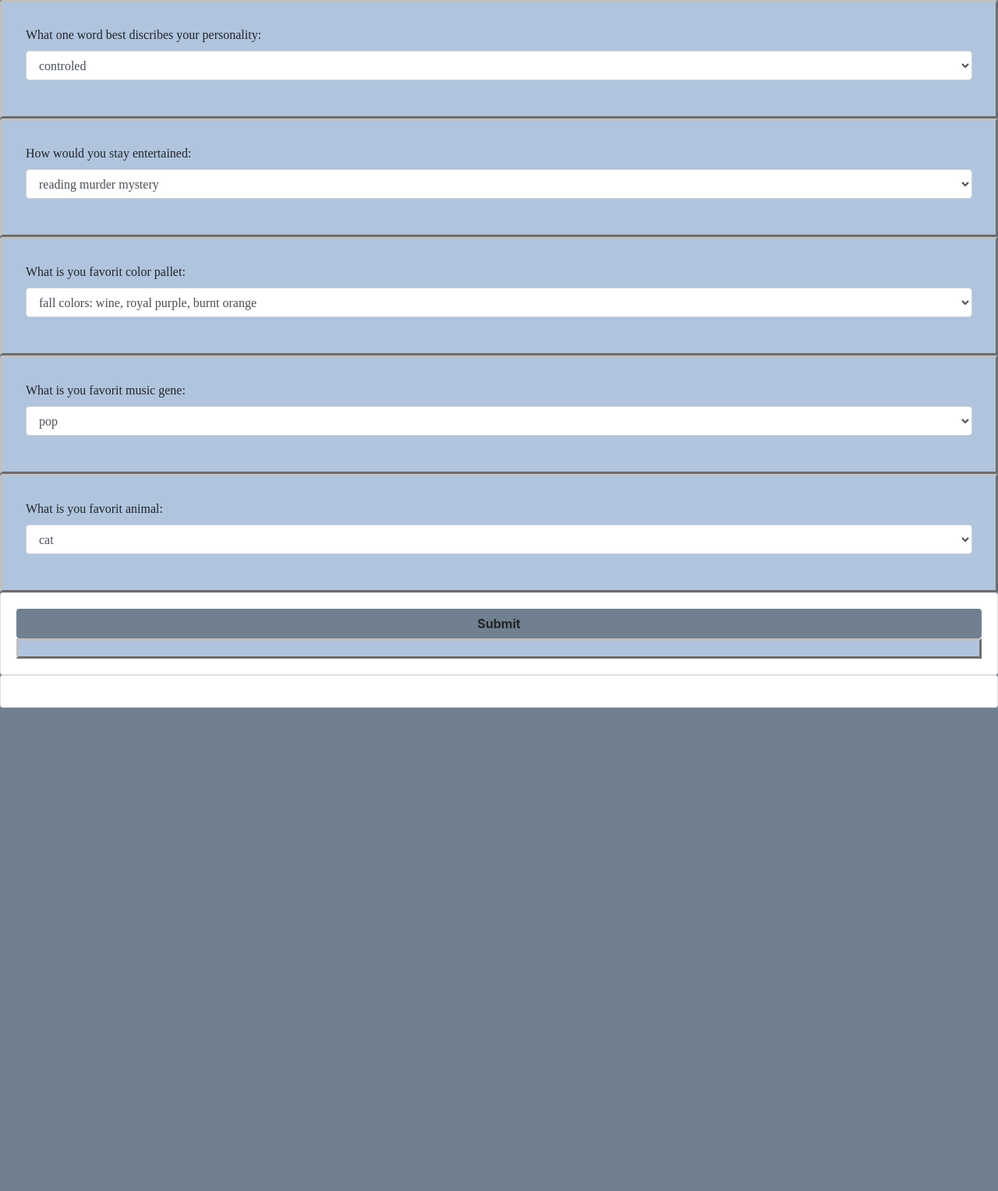
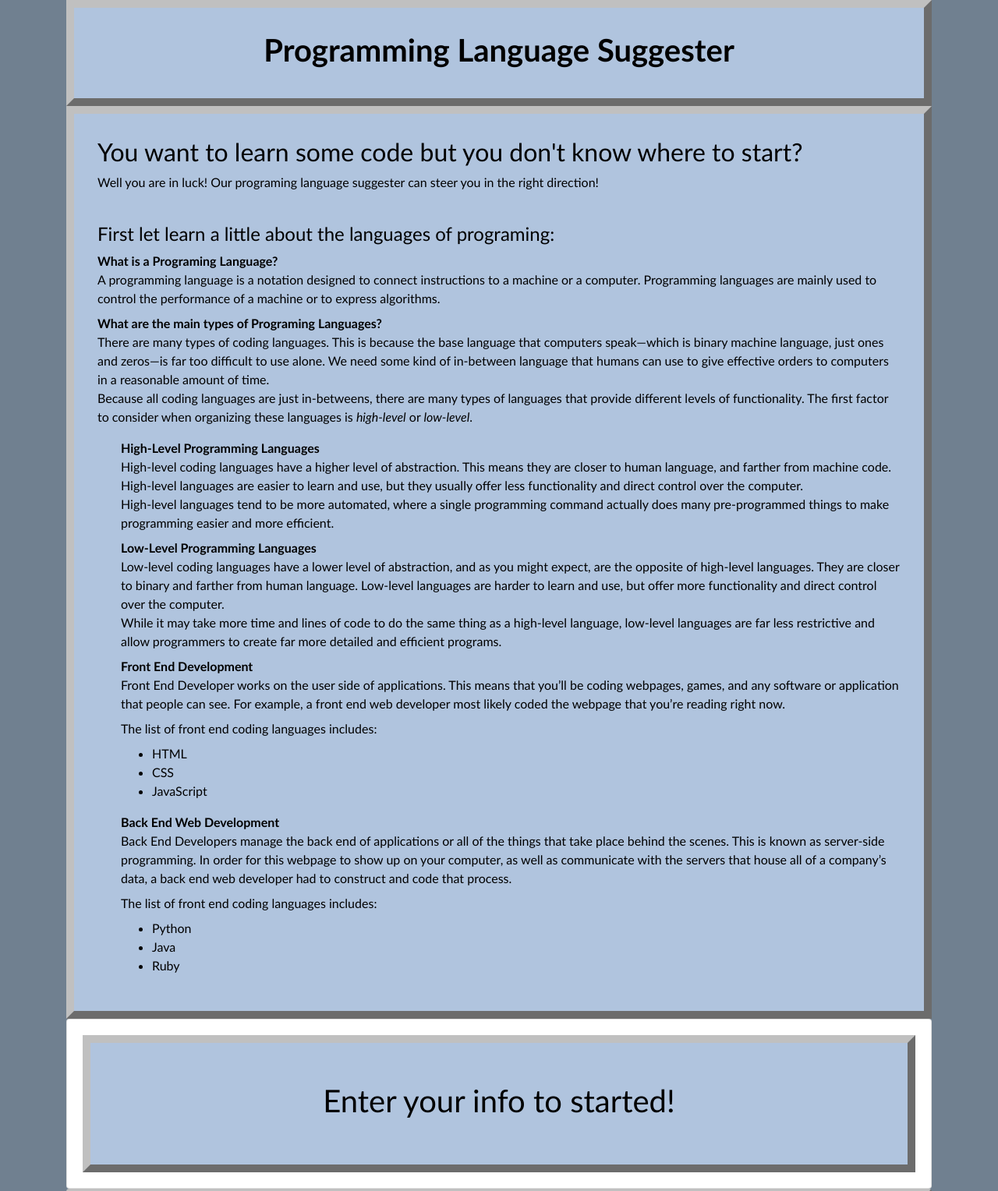
Before and after one commit to jillianlg/language-suggester, a plain HTML site: page index.html in a window 1280 px wide. Shown: the top 1528 px of the page at 78% size. Before the commit the page ends 908 px from the top, so only its background shows below. Drawn offline with Linux system fonts and the light colour scheme.

Commit message:
add header and about section to index.html

```diff
--- a/css/styles.css
+++ b/css/styles.css
@@ -1,6 +1,6 @@
-.java-script, .python, .ruby, .weSuggest {
+/* .java-script, .python, .ruby, .weSuggest {
   display: none;
-}
+} */
 
 body {
   background-color: slategray;
@@ -8,23 +8,46 @@ body {
 .btn{
   background-color: slategray;
 }
-
 .mainHeader{
   text-align: center;
-  color: rgb(255, 255, 255);
+  color: black;
   padding: 30px;
   border: outset rgb(192, 192, 192);
   border-width: 10px;
-  background-color: #006e99;
-  font-family: 'marker felt', fantasy;
+  background-color: lightsteelblue;
+  font-family: 'optima', sans-serif;
 }
+.subHeader{
+  text-align: left;
+  color: black;
+  padding: 30px;
+  border: outset rgb(192, 192, 192);
+  border-width: 10px;
+  background-color: lightsteelblue;
+  font-family: 'optima', sans-serif;
+}
+.formHeader{
+  text-align: center;
+  font-style: bold;
+  color: black;
+  padding: 50px;
+  border: outset rgb(192, 192, 192);
+  border-width: 10px;
+  background-color: lightsteelblue;
+  font-family: 'optima', sans-serif;
+}
+
+div.a {
+  margin-left: 30px
+}
+
 
 #personalityQuestion {
   padding: 10px;
   text-align: left;
   border: outset silver;
   background-color: lightsteelblue;
-  font-family: 'didot', serif;
+  font-family: 'optima', sans-serif;
 }
 
 #interestQuestion {
@@ -32,7 +55,7 @@ body {
   text-align: left;
   border: outset silver;
   background-color: lightsteelblue;
-  font-family: 'didot', serif;
+  font-family: 'optima', sans-serif;
 }
 
 #colorQuestion {
@@ -40,7 +63,7 @@ body {
   text-align: left;
   border: outset silver;
   background-color: lightsteelblue;
-  font-family: 'didot', serif;
+  font-family: 'optima', sans-serif;
 }
 
 #musicQuestion {
@@ -48,7 +71,7 @@ body {
   text-align: left;
   border: outset silver;
   background-color: lightsteelblue;
-  font-family: 'didot', serif;
+  font-family: 'optima', sans-serif;
 }
 
 #cuisineQuestion {
@@ -56,14 +79,14 @@ body {
   text-align: left;
   border: outset silver;
   background-color: lightsteelblue;
-  font-family: 'didot', serif;
+  font-family: 'optima', sans-serif;
 }
 #weSuggest {
   padding: 10px;
-  text-align: left;
+  text-align: center;
   border: outset silver;
   background-color: lightsteelblue;
-  font-family: 'didot', serif;
+  font-family: 'optima', sans-serif;
 }
 
 .language {
@@ -72,5 +95,5 @@ body {
   border: outset silver;
   background-color: lightsteelblue;
   color: lightsteelblue;
-  font-family: 'didot', serif;
+  font-family: 'optima', sans-serif;
 }
--- a/index.html
+++ b/index.html
@@ -9,8 +9,62 @@
 </head>
 <body>
 <!-- Header -->
+<div class="container">
+  <div class="mainHeader">
+    <h1><strong>Programming Language Suggester</strong></h1>
     <!-- Intro to Programing -->
+  </div>
+  <div class="subHeader">
+    <h2>You want to learn some code but you don't know where to start?</h2>
+      <p>Well you are in luck! Our programing language suggester can steer you in the right direction!</p>
+      <br>
+
+      <h4>First let learn a little about the languages of programing:</h4>
+        <dl>
+          <dt>What is a Programing Language?</dt>
+          <dd>A programming language is a notation designed to connect instructions to a machine or a computer. Programming languages are mainly used to control the performance of a machine or to express algorithms.</dd>
+          <dt>What are the main types of Programing Languages?</dt>
+          <dd>There are many types of coding languages. This is because the base language that computers speak—which is binary machine language, just ones and zeros—is far too difficult to use alone. We need some kind of in-between language that humans can use to give effective orders to computers in a reasonable amount of time.
+          <br>Because all coding languages are just in-betweens, there are many types of languages that provide different levels of functionality. The first factor to consider when organizing these languages is <em>high-level</em> or <em>low-level</em>.</dd>
+        </dl>
+        <div class="a">
+          <dl>
+            <dt>High-Level Programming Languages</dt>
+            <dd>High-level coding languages have a higher level of abstraction. This means they are closer to human language, and farther from machine code. High-level languages are easier to learn and use, but they usually offer less functionality and direct control over the computer.
+            <br>High-level languages tend to be more automated, where a single programming command actually does many pre-programmed things to make programming easier and more efficient.</dd>
+            <dt>Low-Level Programming Languages</dt>
+            <dd>Low-level coding languages have a lower level of abstraction, and as you might expect, are the opposite of high-level languages. They are closer to binary and farther from human language. Low-level languages are harder to learn and use, but offer more functionality and direct control over the computer.
+            <br>While it may take more time and lines of code to do the same thing as a high-level language, low-level languages are far less restrictive and allow programmers to create far more detailed and efficient programs.
+            </dd>
+            <dt>Front End Development</dt>
+            <dd>Front End Developer works on the user side of applications. This means that you’ll be coding webpages, games, and any software or application that people can see. For example, a front end web developer most likely coded the webpage that you’re reading right now.
+            <dd>The list of front end coding languages includes:</dd>
+              <ul>
+                <li>HTML</li>
+                <li>CSS</li>
+                <li>JavaScript</li>
+              </ul>
+            </dd>
+            <dt>Back End Web Development</dt>
+            <dd>Back End Developers  manage the back end of applications or all of the things that take place behind the scenes. This is known as server-side programming. In order for this webpage to show up on your computer, as well as communicate with the servers that house all of a company’s data, a back end web developer had to construct and code that process.
+              <dd>The list of front end coding languages includes:</dd>
+              <ul>
+                <li>Python</li>
+                <li>Java</li>
+                <li>Ruby</li>
+              </ul>
+            </dd>
+          </dl>
+        </div>
+  </div>
 <!-- Language Suggester Form -->
+  <div class="card">
+    <div class="card-body">
+        <div class="formHeader">
+          <h1>Enter your info to started!</h1>
+        </div>
+    </div>
+  </div>
 <!-- Question 1  card id=personalityQuestion form id=personality-->
     <div>
         <div class="card" id="personalityQuestion">
@@ -112,20 +166,16 @@
                 <img src="img/ruby.png" alt="Ruby Logo" width="25%" padding= 10px;>
                   <p>Ruby is unique because it runs on the Ruby on Rails framework. The syntax of the language is very straightforward and easy to comprehend. Companies such as Twitter, Airbnb, Shopify, and thousands of other startups have built their platforms using Ruby. Ruby is continuously growing in popularity amongst educational outlets too, as many different coding educational platforms now specialize on both Ruby and Ruby on Rails framework.</p>
               </div>
-
             </div>
           </div>
-
-
-
-
         </div>
-
-
+    </div>
+  </div>
 </body>
 </html>
 
 <!-- VERSION 1 - Question 1
+  * Note: I didn't like the way it looked but left here to show that I understood how to layout a radio form type.
 <div class="row">
   <div class="col-6">
     <div class="radio">
```
Also changed, not shown: js/scripts.js (+0 -13 lines). Lines whose indentation alone changed are shown as unchanged.
